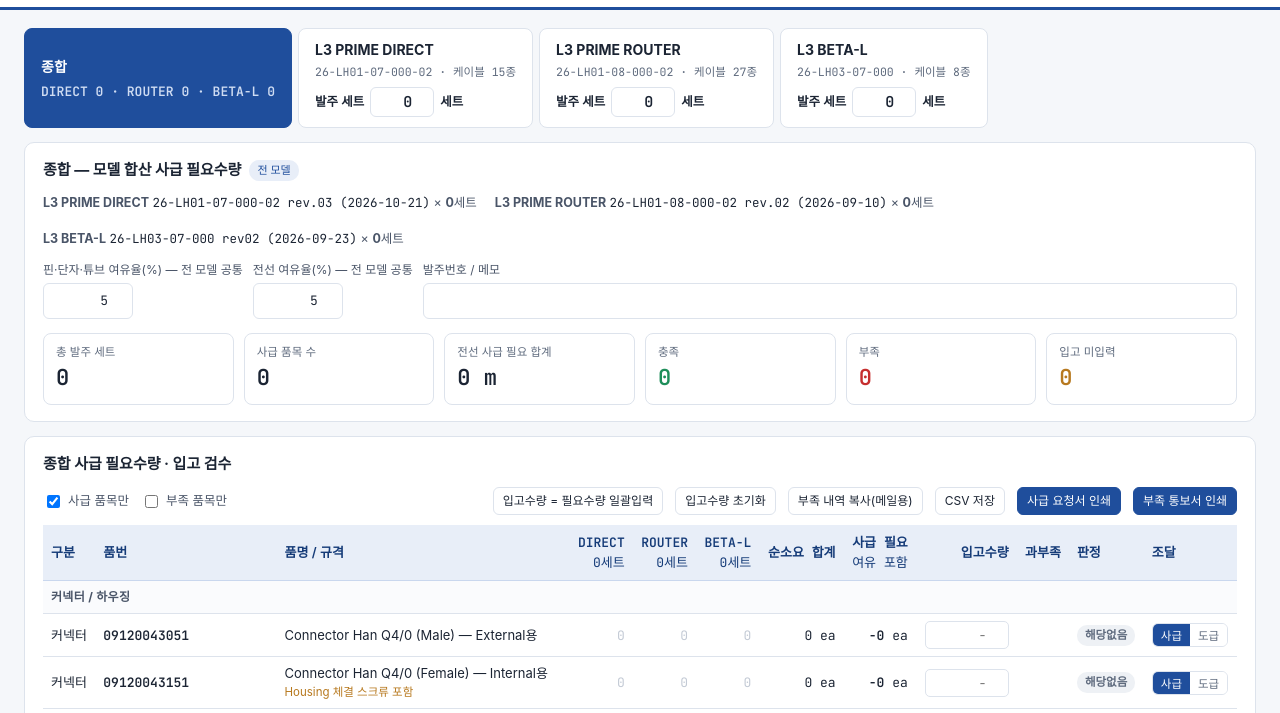
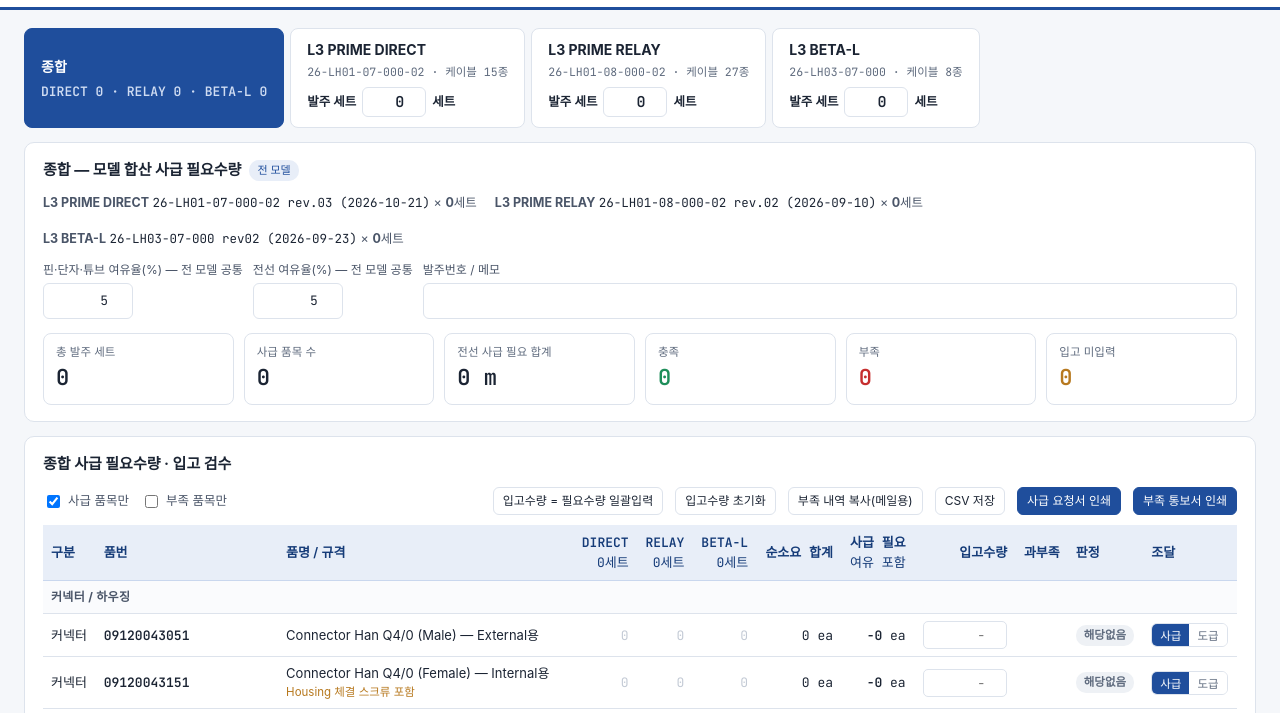
Before and after one commit to bctechsemi/cm_h, a plain HTML site: page supply-management/harness-supply-management.html in a window 1280 px wide. Shown: the part 59-772 px from the top of the page. Drawn offline with Linux system fonts and the light colour scheme; a web font is replaced by a local one.

Commit message:
Update harness-supply-management.html

```diff
--- a/supply-management/harness-supply-management.html
+++ b/supply-management/harness-supply-management.html
@@ -267,7 +267,7 @@ const MODELS=[
    {pn:'26-LH01-07-014-02',name:'D.I.O-3 Cable',pg:22,bom:DIO()},
    {pn:'26-LH01-07-015-03',name:'DC Fan Cable (FAN1~4)',pg:23,bom:[['U-FAN',4],['C-NW-HA2.5',4],['P-NW-XH2.5',16],['TB-NUM',4]],memo:'Rev.3: FAN 커넥터 NW-HA2.5 + NW-XH2.5로 변경 (FAN 리드선 110mm 사용)'},
   ]},
- {id:'relay',name:'L3 PRIME ROUTER',short:'중계커넥터 케이블 하네스',dwg:'26-LH01-08-000-02',file:'26-LH01-08-000-02_중계커넥터 하네스_260911.pdf',pages:'9~35p',rev:'rev.02 (2026-09-10)',
+ {id:'relay',name:'L3 PRIME RELAY',short:'중계커넥터 케이블 하네스',dwg:'26-LH01-08-000-02',file:'26-LH01-08-000-02_중계커넥터 하네스_260911.pdf',pages:'9~35p',rev:'rev.02 (2026-09-10)',
   cables:(()=>{const c=[
    {pn:'26-LH01-08-001-02',name:'PWR1 Internal Cable',pg:9,bom:[['H-09200030320',1],['C-09120043151',1],['P-09320006205',4],['W-1015-BLK-14',0.1*4],['T-FER-14',4],['TB-NUM',8]]},
    {pn:'26-LH01-08-002-02',name:'PWR1 External Cable',pg:10,bom:[['H-09200030420',1],['C-09120043051',1],['G-09000005164',1],['P-09320006105',4],['W-1015-BLK-14',4.1*4],['T-JOR-1.5-6',4],['TB-NUM',8]]},
```
